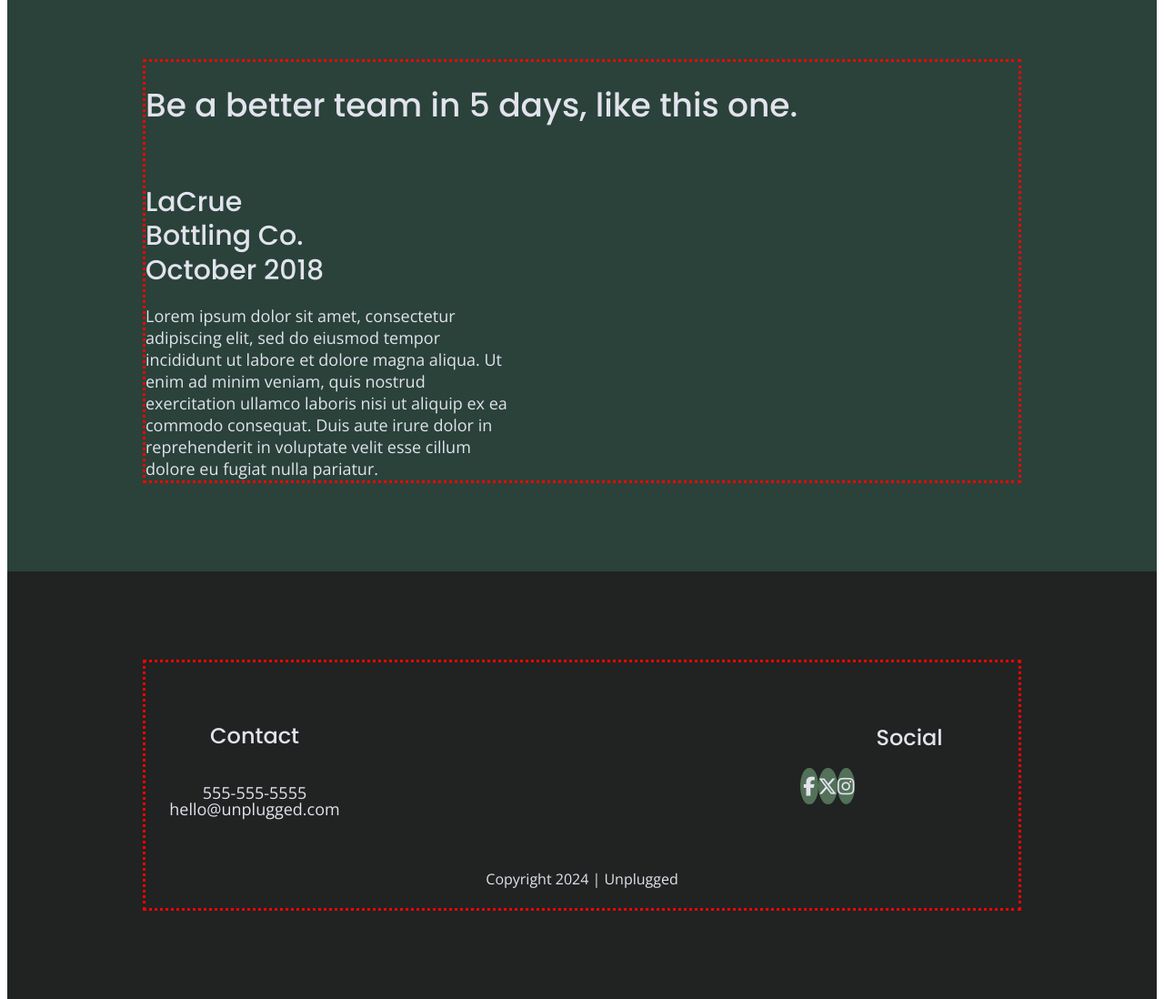
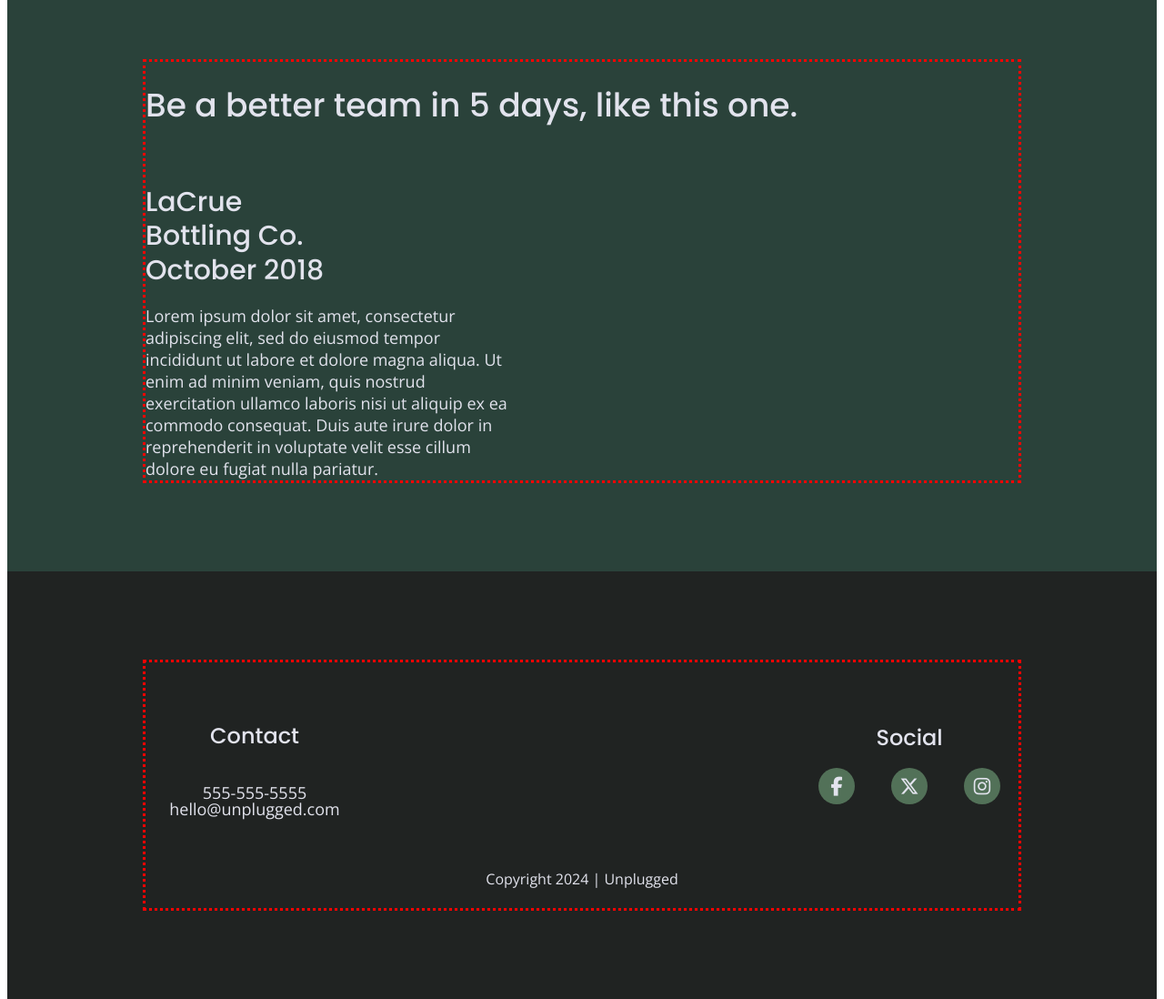
Before and after one commit to seejessicacode/unplugged, a website built with webpack: page index.html in a window 1280 px wide. Shown: the part 1797-2895 px from the top of the page at 91% size. Built offline with nearby package versions, Linux system fonts and the light colour scheme.

Commit message:
Space out social icons for tablet and desktop layouts

```diff
--- a/css/style.css
+++ b/css/style.css
@@ -541,6 +541,10 @@ input[type=button] {
     flex-direction: column;
   }
 
+  footer .social-icons {
+    width: 100%;
+  }
+
   footer .copyright {
     width: 100%;
   }
@@ -676,6 +680,10 @@ input[type=button] {
     width: 25%;
   }
 
+  footer .social-icons {
+    width: 100%;
+  }
+
   /* ==========================================================================
    Desktop > Home Page
    ========================================================================== */
```
